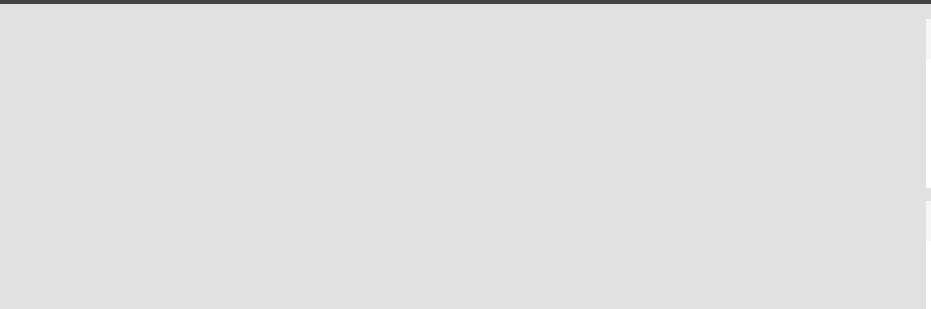
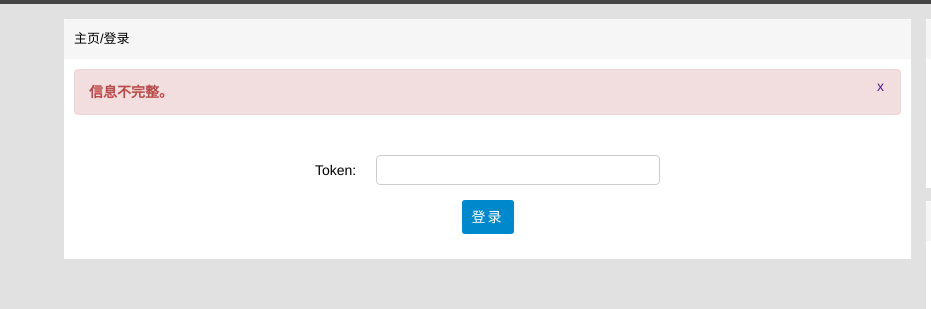
Before and after one commit to ppyang010/react_cnode, a plain HTML site: page pc/login.html in a window 1280 px wide. Shown: the part 101-410 px from the top of the page, 0-931 px from the left. Drawn offline with Linux system fonts and the light colour scheme.

Commit message:
static html end

```diff
--- a/pc/login.html
+++ b/pc/login.html
@@ -71,7 +71,23 @@
 
 
         <div class="content clearfix">
-
+            <div class="sidebox">
+                <div class="sidebox-head">
+                    <span>主页/登录</span>
+                </div>
+                <div class="sidebox-body">
+                    <div class="alert alert-error">
+                        <a class="close" href="">x</a>
+                        <strong>信息不完整。</strong>
+                    </div>
+                    <div class="sidebox-form-wrap">
+                        <form class="sidebox-form" action="">
+                            <div class="form-cell"><label for="token">Token:</label><input id="token" type="text" name="" value=""></div>
+                            <div class="form-cell"><button class="btn-primary" type="submit">登录</button></div>
+                        </form>
+                    </div>
+                </div>
+            </div>
         </div>
     </main>
     <div class="backtotop">回到顶部</div>
--- a/pc/src/css/commom.css
+++ b/pc/src/css/commom.css
@@ -143,6 +143,27 @@ body{
     font-size: 16px
 }
 
+.sidebox-form-wrap{
+    text-align: center;
+}
+.sidebox-form-wrap .sidebox-form {
+    margin-top: 40px;
+}
+.sidebox-form  label{
+    font-size: 14px;
+    line-height: 20px;
+}
+.sidebox-form  input{
+    margin-left: 20px;
+    padding: 4px 6px;
+    width: 270px;
+    height: 20px;
+    border: 1px solid rgb(204,204,204);
+    border-radius: 4px;
+}
+.sidebox-form .form-cell{
+    margin-bottom: 15px;
+}
 /*sidebar end*/
 
 
@@ -227,6 +248,7 @@ strong{
     padding: 3px 10px;
     transition: all .2s ease-in-out;
     cursor: pointer;
+    border: none;
     border-radius: 3px;
     font-size: 14px;
     letter-spacing: 2px;
@@ -238,8 +260,46 @@ strong{
     color: #fff;
     background-color: #2f96b4;
 }
-
-
+.btn-primary{
+    display: inline-block;
+    padding: 3px 10px;
+    transition: all .2s ease-in-out;
+    cursor: pointer;
+    border: none;
+    border-radius: 3px;
+    font-size: 14px;
+    letter-spacing: 2px;
+    line-height: 2em;
+    color: #fff;
+    background-color: #08c;
+}
+.btn-primary:hover{
+    color: #fff;
+    background-color: #05c;
+}
+/*alert*/
+.alert{
+    position: relative;
+    padding: 8px 35px 8px 14px;
+    margin-bottom: 20px;
+    background-color: #fcf8e3;
+    font-size: 14px;
+    line-height: 2em;
+    border: 1px solid #fbeed5;
+    -webkit-border-radius: 4px;
+    -moz-border-radius: 4px;
+    border-radius: 4px;
+}
+.alert.alert-error{
+    color: #b94a48;
+    background-color: #f2dede;
+    border-color: #eed3d7;
+}
+.alert .close{
+    position: absolute;
+    top: 2px;
+    right: 16px;
+}
 /*put*/
 .topic-type{
     display: inline-block;
```
